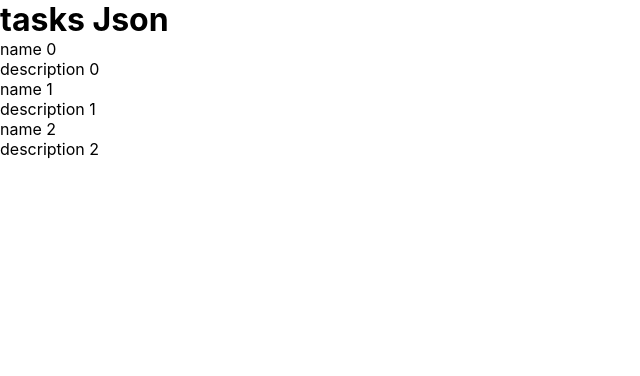
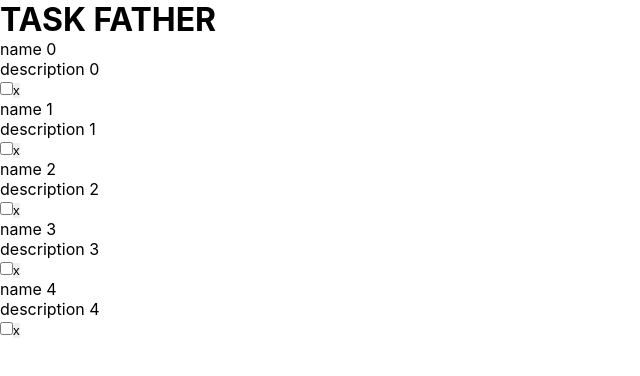
Before and after one commit to saulwolfdev/react-review, a React (Create React App) app: page / in a window 1280 px wide. Shown: the top 376 px of the page, without its empty margins (0-640 px from the left). Built offline with nearby package versions, Linux system fonts and the light colour scheme.

Commit message:
relacion padre hijo

```diff
--- a/package.json
+++ b/package.json
@@ -1,5 +1,5 @@
 {
-  "homepage": " https://saulwolfdev.github.io/Svg-Gsap-React/",
+  "homepage": "https://github.com/saulwolfdev/react-review.git",
   "name": "react-gsap",
   "version": "0.1.0",
   "private": true,
--- a/src/App.js
+++ b/src/App.js
@@ -11,7 +11,7 @@ class App extends Component {
 	 render() {
     return (
       <div>
-		  <Tasks todo={this.state.tasks}/>
+		  <Tasks taskFather={this.state.tasks}/>
 	  </div>
      );
   }
--- /dev/null
+++ b/src/components/Task.js
@@ -0,0 +1,30 @@
+import React, { Component } from 'react'
+class Task extends Component {
+	constructor(props) {
+		super(props);
+		this.state = {  };
+	}
+	render() {
+		const {taskChildren}=this.props;
+		return (
+			//DESTRUCTURING
+				<li key={taskChildren.id}>
+				    <p>{taskChildren.title}</p>
+					<p>{taskChildren.description}</p>
+					<p>{taskChildren.done}</p>
+					<input type="checkbox"/>
+					<button>x</button>
+			  </li>
+			//OTRA FORMA
+			// 	<li key={this.props.taskChildren.id}>
+			// 	    <p>{this.props.taskChildren.title}</p>
+			// 		<p>{this.props.taskChildren.description}</p>
+			// 		<p>{this.props.taskChildren.done}</p>
+			// 		<input type="checkbox"/>
+			// 		<button>x</button>
+			//   </li>
+		);
+	}
+}
+
+export default Task;
--- a/src/components/Tasks.js
+++ b/src/components/Tasks.js
@@ -1,20 +1,17 @@
 import React, { Component } from 'react'
+import Task from './Task';
 class Tasks extends Component {
 	constructor(props) {
 		super(props);
-		this.state = {  };
+		this.state = {};
 	}
 	render() {
 		return (
 			<div>
-				<h1>tasks Json</h1>
+				<h1>TASK FATHER</h1>
 				<ul>
-			  	{this.props.todo.map(task=><li key={task.id}>
-				   <p>{task.title}</p>
-					<p>{task.description}</p>
-					<p>{task.done}</p>
-			  </li>)}
-		  </ul>
+					{this.props.taskFather.map(task => <Task taskChildren={task} />)}
+				</ul>
 			</div>
 		)
 	}
--- a/src/sample/tasks.json
+++ b/src/sample/tasks.json
@@ -16,5 +16,17 @@
 	"title":"name 2",
 	"description":"description 2",
 	"done":false
+},
+	{
+	"id":3,
+	"title":"name 3",
+	"description":"description 3",
+	"done":false
+},
+	{
+	"id":4,
+	"title":"name 4",
+	"description":"description 4",
+	"done":false
 }
 ]
```
